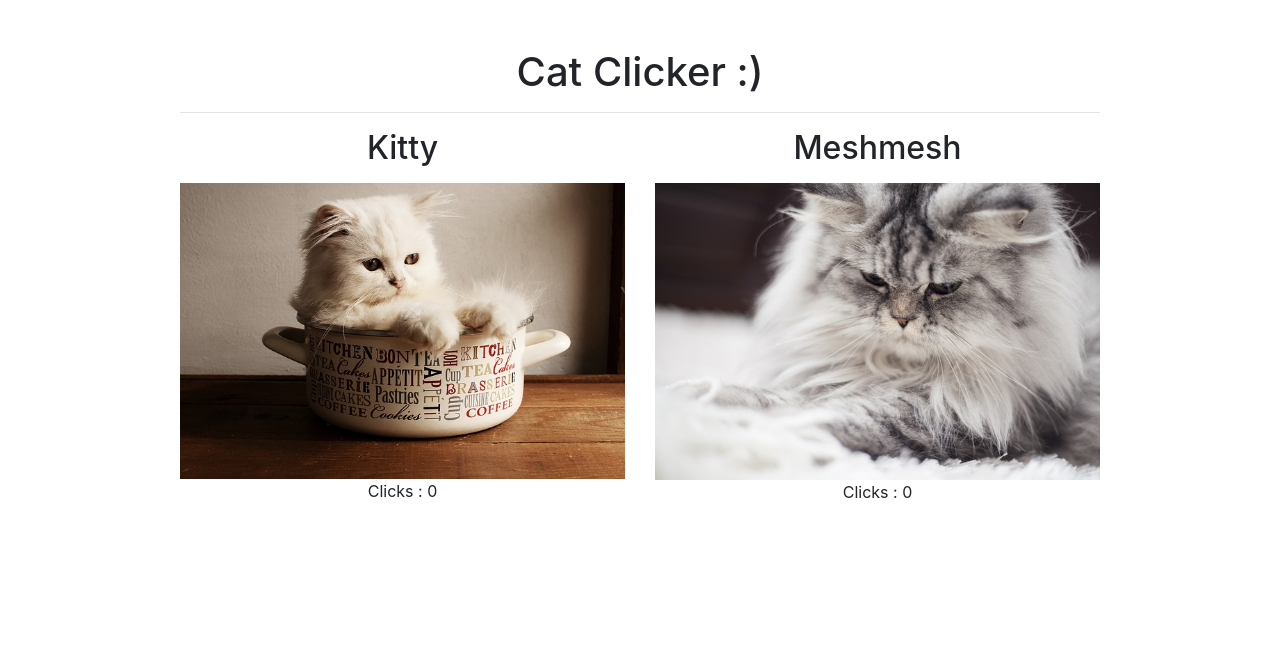
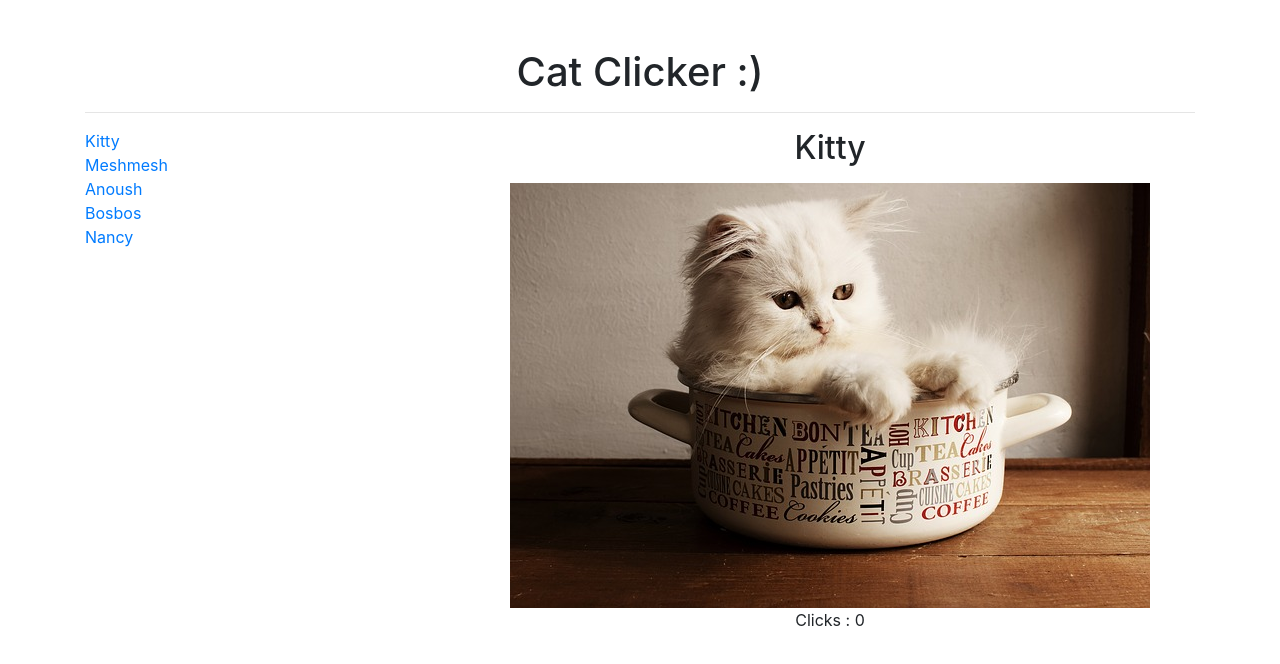
Before and after one commit to WaseemMansour/udacity-frontend-nanodegree-cat-clicker-app, a plain HTML site: page index.html in a window 1280 px wide. Drawn offline with nearby package versions, Linux system fonts and the light colour scheme.

Commit message:
Cat Clicker MVO - Refactored

```diff
--- a/index.html
+++ b/index.html
@@ -10,16 +10,25 @@
 <body>
 <div class="container">
 	<div class="row">
-		<div class="col-10 offset-md-1 text-center">
+		<div class="col text-center">
 			<h1 class="mt-5">Cat Clicker :)</h1>
 			<hr>
-			<ul class="cats row">
+		</div>
+	</div>
+	<div class="row">
+		<div class="col-md-4">
+			<ul class="cats">
 
 			</ul>
+		</div>
+		<div class="col-md-8 text-center">
+			<div class="cat-preview">
+				<h2 class="cat-name">Kitty</h2>
+				<img class="cute-cat mt-2" src="img/cat.jpg" alt="Kitty">
+				<p>Clicks : <span class="count">0</span></p>
+			</div>
+		</div>
 
-			<!--<img class="cute-cat mt-5" src="img/cat.jpg" alt="Cute Cat">-->
-			<!--<h2 class="mt-4">Click Counter : <span class="total-clicks">0</span></h2>-->
-		</div>
 	</div>
 </div>
 <script src="js/bootstrap.min.js"></script>
--- a/js/app.js
+++ b/js/app.js
@@ -1,6 +1,7 @@
 /**
  * Created by MR.WASEEM on 3/9/2019.
  */
+(function(){
     class Cat {
         constructor(name = 'Kitty', image = 'img/cat.jpg') {
             this.name = name;
@@ -13,38 +14,105 @@ class Cat {
         }
     }
 
-const container = document.querySelector('.cats');
+    const model = {
+        cats: [],
+        // populate cats by instantiating them from Cats Class and push to Cats array
+        init: function() {
+            const cat1 = new Cat();
+            const cat2 = new Cat('Meshmesh', 'img/cat2.jpg');
+            const cat3 = new Cat('Anoush', 'img/cat3.jpg');
+            const cat4 = new Cat('Bosbos', 'img/cat4.jpg');
+            const cat5 = new Cat('Nancy', 'img/cat5.jpg');
+            this.cats.push(cat1, cat2, cat3, cat4, cat5);
+        },
+        getAllCats: function() {
+            return this.cats;
+        },
+        selectCat: function(i) {
+            return this.getAllCats()[i];
+        }
+    };
 
-let cats = [];
-let cat1 = new Cat();
-let cat2 = new Cat('Meshmesh', 'img/cat2.jpg');
-cats.push(cat1, cat2);
+    const octopus = {
+        init: function() {
+            model.init();
+            catListView.init();
+            catPreviewView.init();
+        },
+        getAllCats: function() {
+            return model.getAllCats();
+        },
+        selectCat: function(i) {
+            return model.selectCat(i);
+        }
+    };
 
-function initApp() {
+    const catListView = {
+        catsList: document.querySelector('.cats'),
+        init: function() {
+            this.catsList.addEventListener('click', function(e){
+                const target = e.target;
+                if (target.parentNode.classList.contains('cat-instance')) {
+                    const itemIndex = target.parentNode.getAttribute('data-cat-id');
+
+                    catPreviewView.render(itemIndex);
+                }
+
+            }, false);
+            catListView.render();
+        },
+        render: function() {
             const frag = document.createDocumentFragment();
+            const cats = octopus.getAllCats();
 
             for (const [index, cat] of cats.entries()) {
-
-        let el = document.createElement('li');
-        el.className = 'col-md-6 cat-instance';
+                const el = document.createElement('li');
+                el.className = 'cat-instance';
                 el.setAttribute('data-cat-id', index);
-        el.innerHTML = `<h2>${cat.name}</h2><img class="cute-cat mt-2" src="${cat.image}" alt="${cat.name}"><p>Clicks : <span class="count">${cat.clicks}</span></p>`
+                el.innerHTML = `<a href="javascript:void(0)">${cat.name}</a>`;
 
                 frag.appendChild(el);
             }
-    container.appendChild(frag);
+            this.catsList.appendChild(frag);
         }
+    };
 
-initApp();
+    const catPreviewView = {
+        preview: document.querySelector('.cat-preview'),
+        init: function() {
+            this.preview.addEventListener('click', function(e){
+                const target = e.target;
+                if (target.classList.contains('cute-cat')) {
+                    const itemIndex = target.parentNode.getAttribute('data-cat-id');
+                    const catCount = target.parentNode.querySelector('.count');
+                    const cats = octopus.getAllCats();
 
-container.addEventListener('click', function(e){
-    const target = e.target;
-    const catsNodeList = document.querySelectorAll('.cats li');
-
-    if (target.parentNode.classList.contains('cat-instance')) {
-        const itemIndex = target.parentNode.getAttribute('data-cat-id');
-        const catCount = catsNodeList[itemIndex].querySelector('.count');
                     cats[itemIndex].clicks++;
                     catCount.innerHTML = cats[itemIndex].clicks;
                 }
-}, false);
+            });
+
+            this.preview.setAttribute('data-cat-id', 0);
+            catPreviewView.render(0);
+
+
+
+        },
+        render: function(i) {
+            const catName = document.querySelector('.cat-name');
+            const catImage = document.querySelector('.cute-cat');
+            const catClicks = document.querySelector('.count');
+
+            const selectedCat = octopus.selectCat(i);
+            this.preview.setAttribute('data-cat-id', i);
+
+            catName.innerHTML = selectedCat.name;
+            catImage.setAttribute('src', selectedCat.image);
+            catImage.setAttribute('alt', selectedCat.name);
+            catClicks.innerHTML = selectedCat.clicks;
+        }
+    };
+
+    octopus.init();
+
+})();
```
Also changed, not shown: img/cat3.jpg (added), img/cat4.jpg (added), img/cat5.jpg (added). Lines whose indentation alone changed are shown as unchanged.
